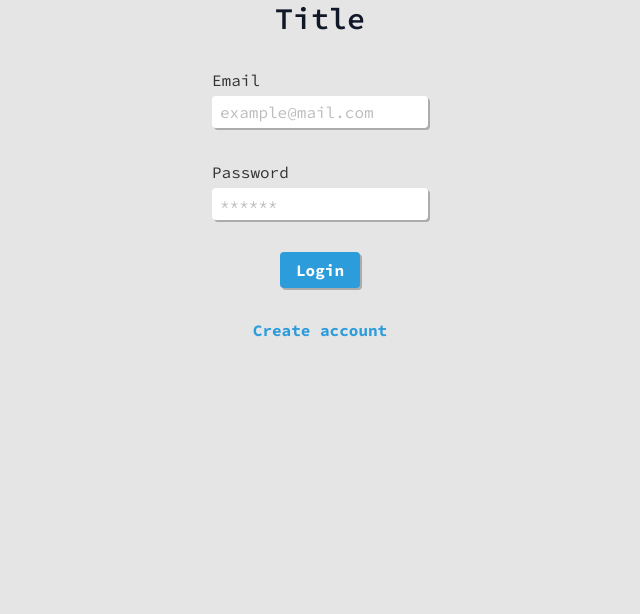
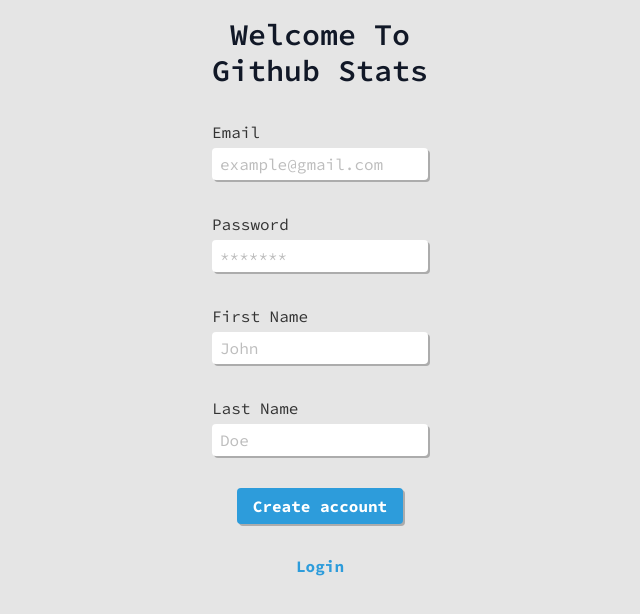
Before and after one commit to Diego12996/github-stats, a React (Create React App) app: page / in a window 1280 px wide. Shown: the top 614 px of the page, without its empty margins (320-960 px from the left). Built offline with nearby package versions, Linux system fonts and the light colour scheme.

Commit message:
Sign up Page test

```diff
--- a/src/App.js
+++ b/src/App.js
@@ -1,12 +1,8 @@
-import LoginForm from "./components/LoginForm";
-import TitleHead from "./components/Title";
+import SignupPage from "./pages/signup-page";
 
 function App() {
   return (
-    <>
-      <TitleHead></TitleHead>
-      <LoginForm />
-    </>
+    <SignupPage />
   )
 }
 
```
